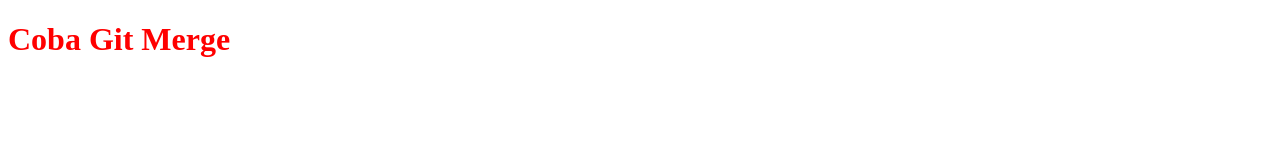
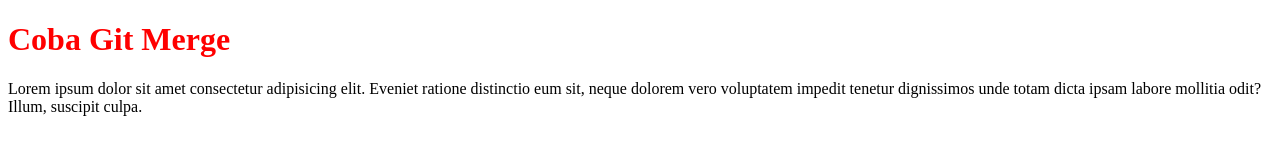
Before and after one commit to sandiarbaa/coba-git-merge, a plain HTML site: page index.html in a window 1280 px wide. Drawn offline with Linux system fonts and the light colour scheme.

Commit message:
add paragraf in index.html

```diff
--- a/index.html
+++ b/index.html
@@ -8,6 +8,12 @@
   </head>
   <body>
     <h1>Coba Git Merge</h1>
+    <p>
+      Lorem ipsum dolor sit amet consectetur adipisicing elit. Eveniet ratione
+      distinctio eum sit, neque dolorem vero voluptatem impedit tenetur
+      dignissimos unde totam dicta ipsam labore mollitia odit? Illum, suscipit
+      culpa.
+    </p>
     <script src="script.js"></script>
   </body>
 </html>
```
